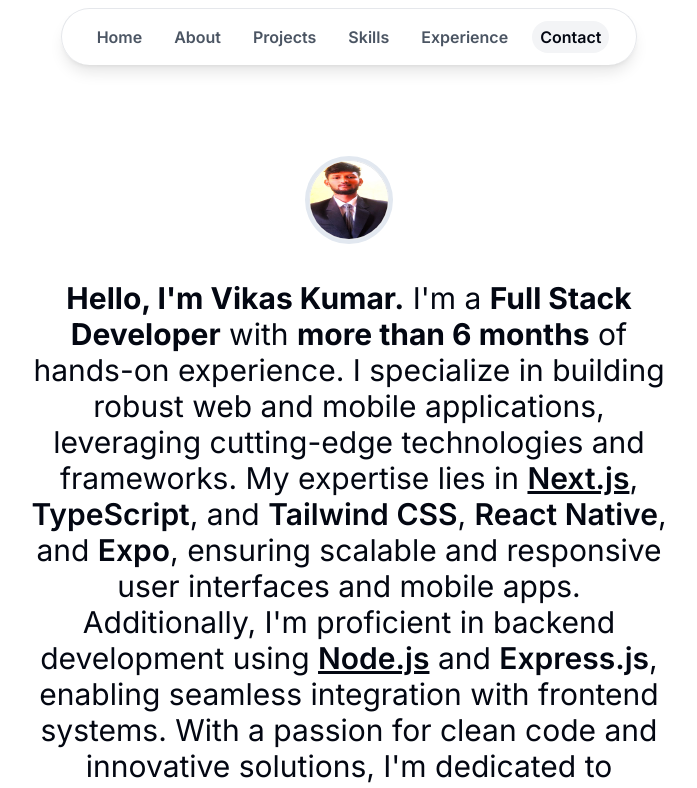
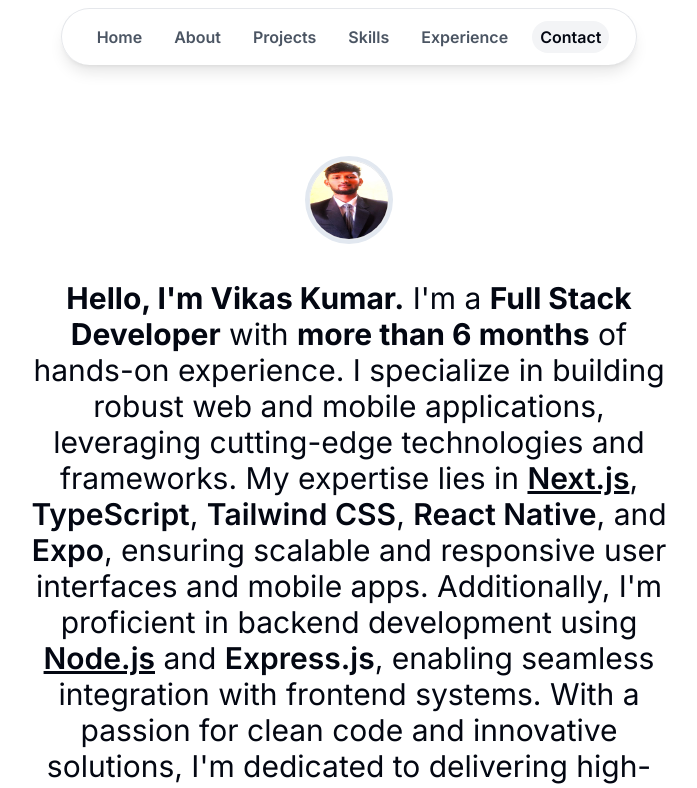
Before and after one commit to vikaskumar2500/portfolio, a Next.js app: page / in a window 1280 px wide. Shown: the top 788 px of the page, without its empty margins (291-988 px from the left). Built offline with nearby package versions, Linux system fonts and the light colour scheme.

Commit message:
fixed error

```diff
--- a/src/components/main/IntroPage.tsx
+++ b/src/components/main/IntroPage.tsx
@@ -32,22 +32,22 @@
       </div>
       <div className="flex items-center w-full mt-5">
         <h1 className="lg:text-3xl md:text-3xl text-lg text-center">
-          <strong>Hello, I'm Vikas Kumar.</strong> I'm a{" "}
+          <strong>Hello, I&apos;m Vikas Kumar.</strong> I&apos;m a{" "}
           <strong>Full Stack Developer</strong> with{" "}
           <strong>more than 6 months</strong> of hands-on experience. I
           specialize in building robust web and mobile applications, leveraging
           cutting-edge technologies and frameworks. My expertise lies in{" "}
           <span className="font-semibold underline">Next.js</span>,{" "}
-          <span className="font-semibold">TypeScript</span>, and{" "}
+          <span className="font-semibold">TypeScript</span>,{" "}
           <span className="font-semibold">Tailwind CSS</span>,{" "}
           <span className="font-semibold">React Native</span>, and{" "}
           <span className="font-semibold">Expo</span>, ensuring scalable and
-          responsive user interfaces and mobile apps. Additionally, I'm
+          responsive user interfaces and mobile apps. Additionally, I&apos;m
           proficient in backend development using{" "}
           <span className="font-semibold underline">Node.js</span> and{" "}
           <span className="font-semibold">Express.js</span>, enabling seamless
           integration with frontend systems. With a passion for clean code and
-          innovative solutions, I'm dedicated to delivering high-quality
+          innovative solutions, I&apos;m dedicated to delivering high-quality
           software products that exceed expectations.
         </h1>
       </div>
```
